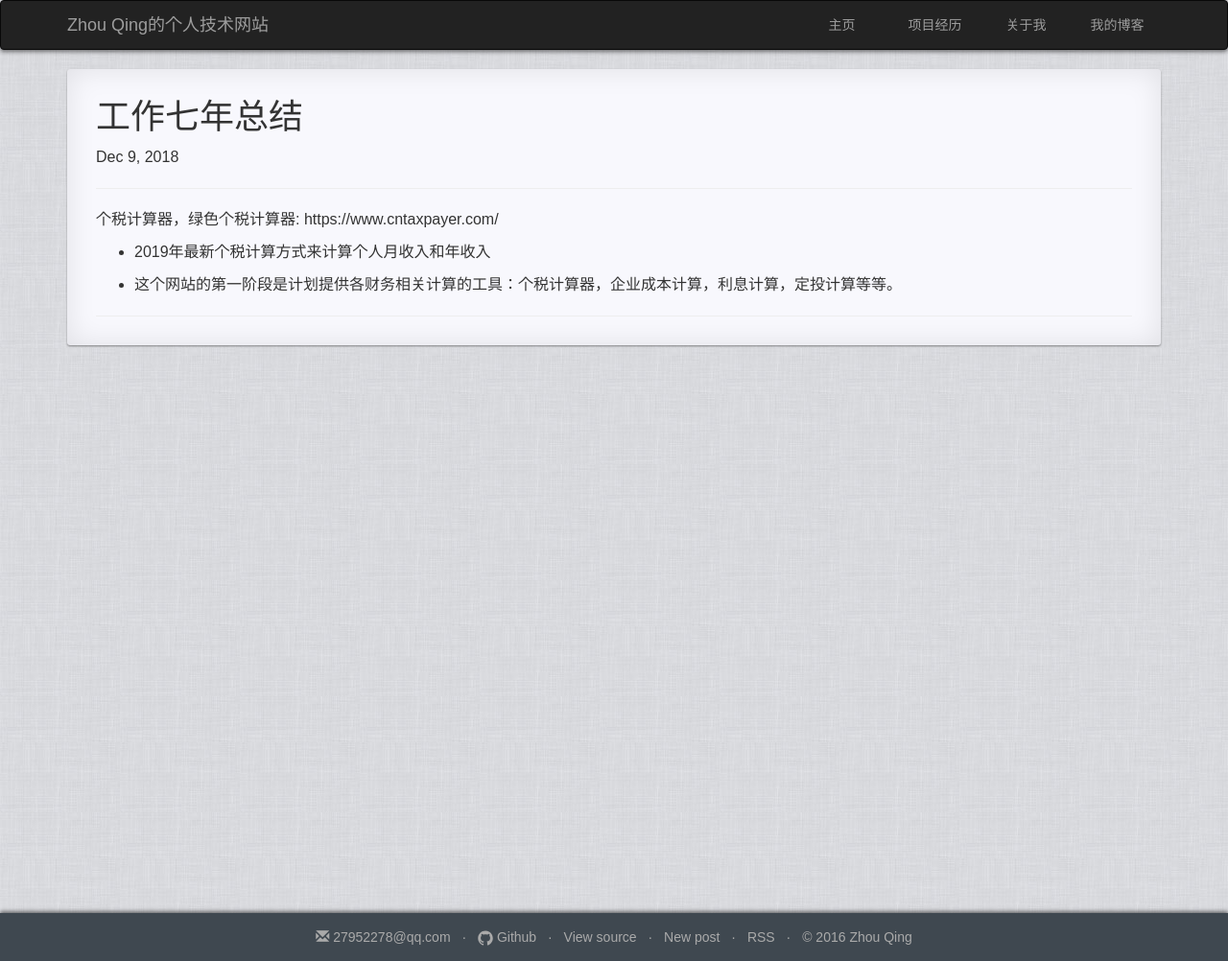
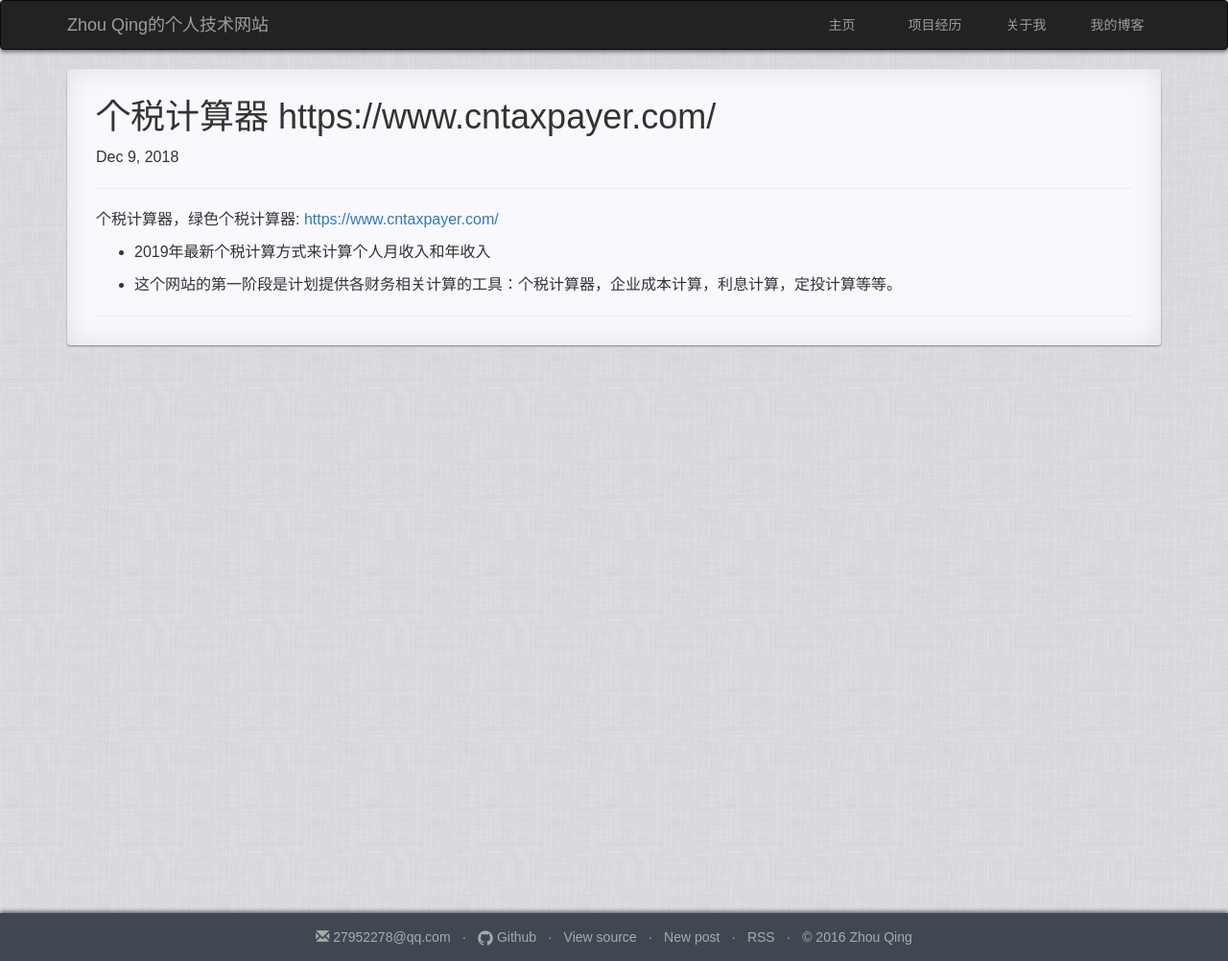
Before and after one commit to zhouqing86/zhouqing86.github.io, a Jekyll site: the page built from _posts/tools/2018-12-09-31-cntaxpayer.md, in a window 1280 px wide. Shown: the whole page at 96% size. Built offline with Jekyll 4.4.1, drawn with Linux system fonts in a browser that asks for light colours; comment, search, counter and statistics services are not loaded.

Commit message:
update title

```diff
--- a/_posts/tools/2018-12-09-31-cntaxpayer.md
+++ b/_posts/tools/2018-12-09-31-cntaxpayer.md
@@ -3,12 +3,12 @@ layout: post
 comments: false
 categories: "工具"
 date:   2018-12-09 10:30:54
-title: 工作七年总结
+title: 个税计算器 https://www.cntaxpayer.com/
 ---
 
 <div id="toc"></div>
 
-个税计算器，绿色个税计算器: https://www.cntaxpayer.com/
+个税计算器，绿色个税计算器: [https://www.cntaxpayer.com/](https://www.cntaxpayer.com/)
 
 - 2019年最新个税计算方式来计算个人月收入和年收入
 
```
